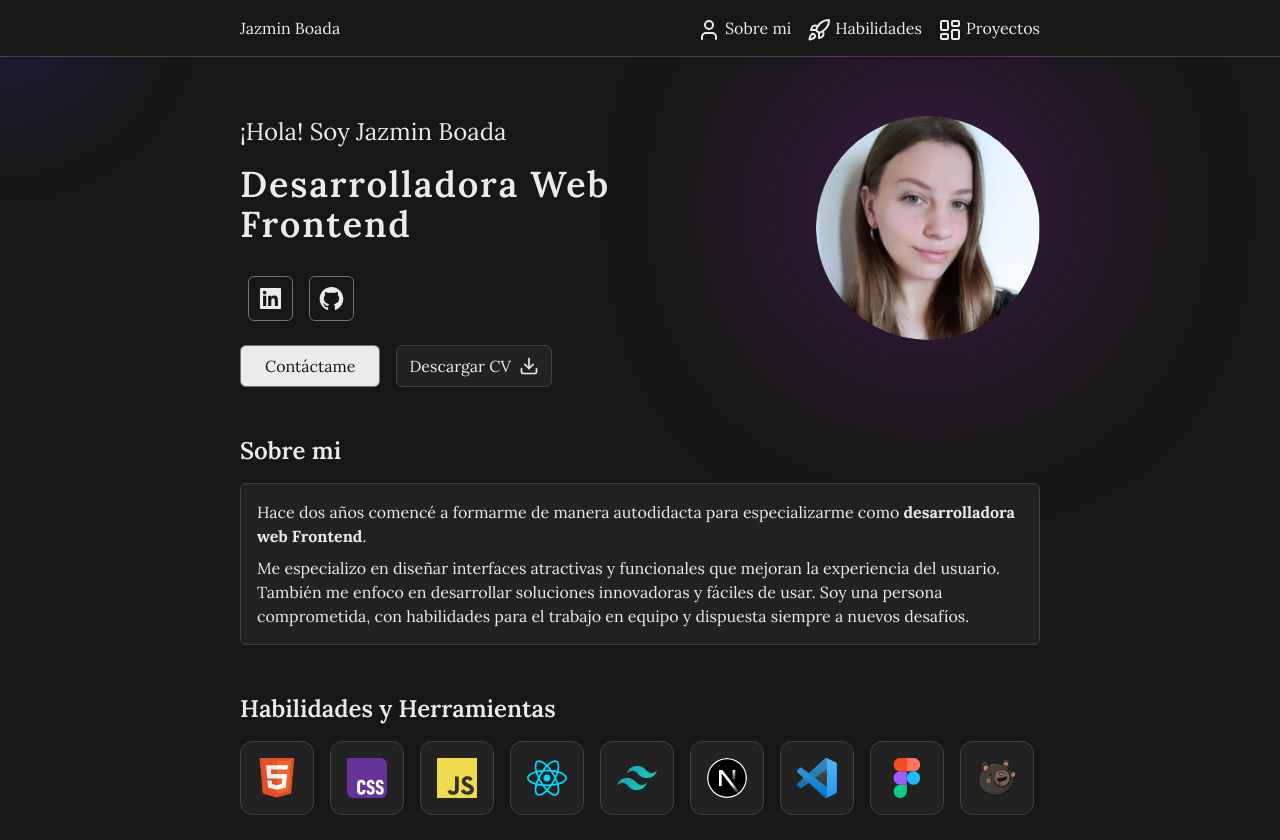
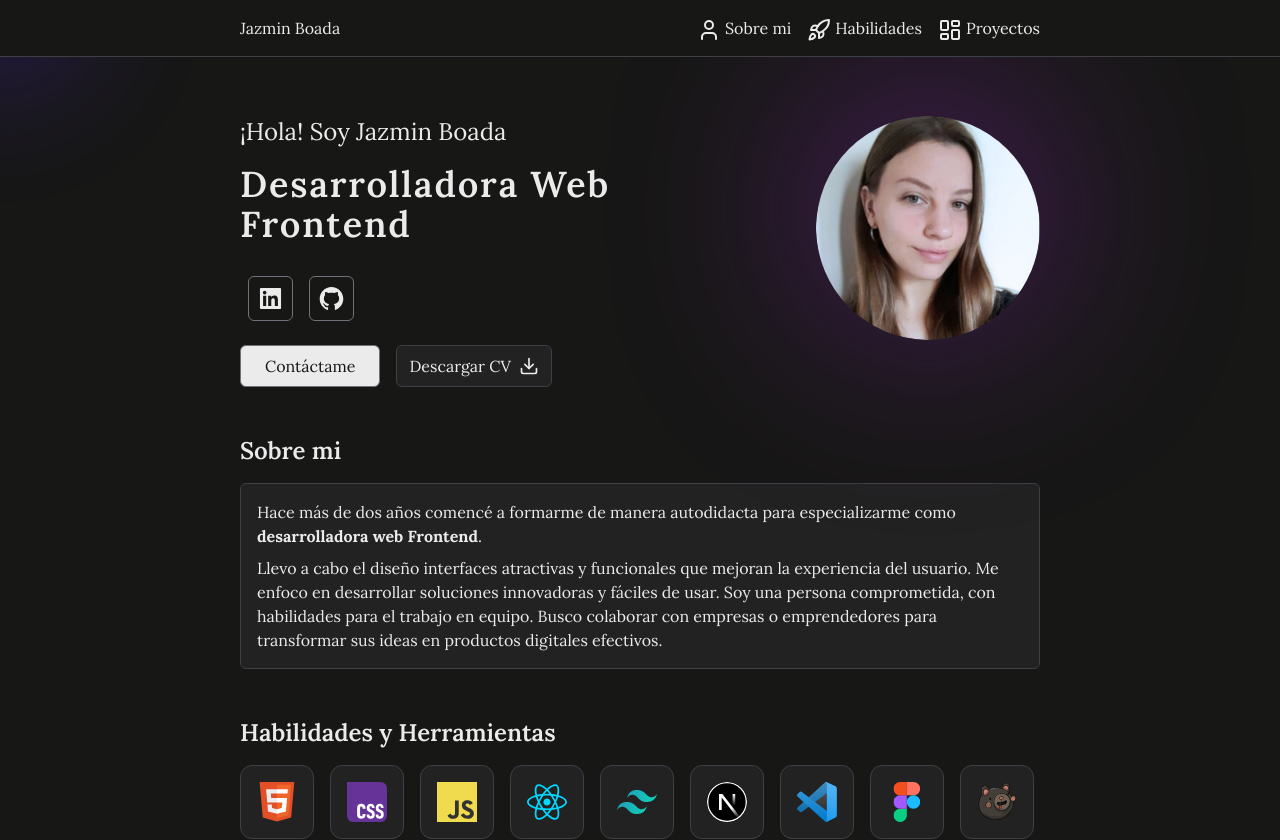
Before and after one commit to JazminBoada/portfolio-personal, a React (Vite) app: page / in a window 1280 px wide. Shown: the top 840 px of the page. Built offline with nearby package versions, Linux system fonts and the light colour scheme.

Commit message:
change aboutme

```diff
--- a/src/components/layouts/Aboutme.jsx
+++ b/src/components/layouts/Aboutme.jsx
@@ -7,16 +7,17 @@ function Aboutme() {
         <h1 className="text-xl md:text-2xl font-semibold mb-4">Sobre mi</h1>
         <section className="border border-zinc-700 bg-lightBlack p-4 rounded-md">
           <p className="pb-2">
-            Hace dos años comencé a formarme de manera autodidacta para
+            Hace más de dos años comencé a formarme de manera autodidacta para
             especializarme como
             <b> desarrolladora web Frontend</b>.
           </p>
           <p>
-            Me especializo en diseñar interfaces atractivas y funcionales que
-            mejoran la experiencia del usuario. También me enfoco en desarrollar
+            Llevo a cabo el diseño interfaces atractivas y funcionales que
+            mejoran la experiencia del usuario. Me enfoco en desarrollar
             soluciones innovadoras y fáciles de usar. Soy una persona
-            comprometida, con habilidades para el trabajo en equipo y dispuesta
-            siempre a nuevos desafíos.
+            comprometida, con habilidades para el trabajo en equipo. Busco
+            colaborar con empresas o emprendedores para transformar sus ideas en
+            productos digitales efectivos.
           </p>
         </section>
       </main>
```
